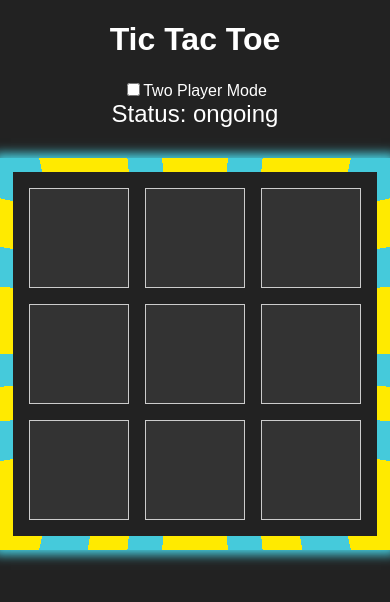
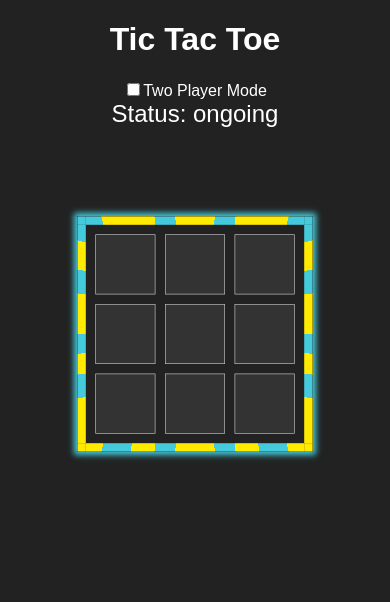
Before and after one commit to Suja2004/TicTacToe_2, a React (Create React App) app in the folder user/: page / in a window 390 px wide. Shown: the top 602 px of the page. Built offline with nearby package versions, Linux system fonts and the light colour scheme; the HTML template or start-up script is replaced by a standard one.

Commit message:
responsive

```diff
--- a/user/src/App.css
+++ b/user/src/App.css
@@ -94,3 +94,14 @@
   color: #fff;
   box-shadow: 0 0 10px 10px #e43434;
 }
+
+
+@media screen and (max-width:600px) {
+  .board {
+    margin: 0;
+    scale: 0.6;
+  }
+  .retry-btn{
+    margin: 0;
+  }
+}
```
